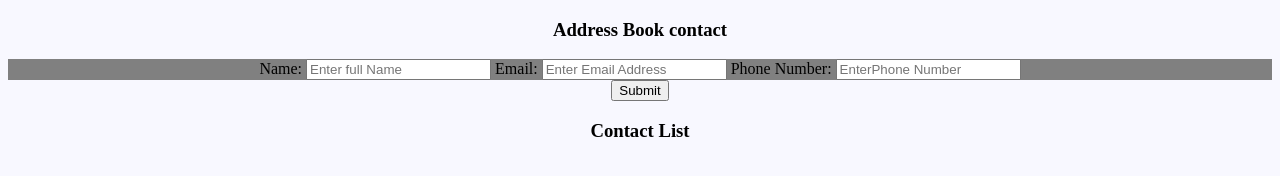
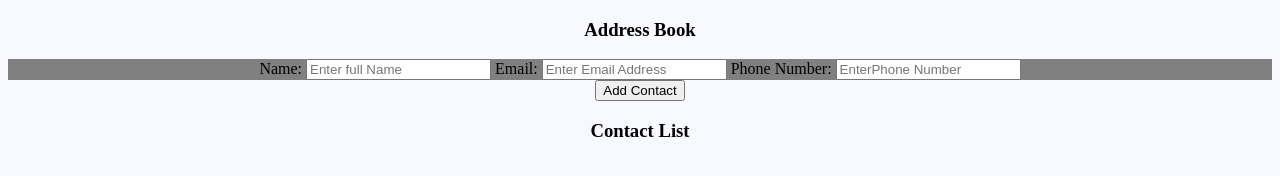
Before and after one commit to Ezeko/Address-Book, a plain HTML site: page index.html in a window 1280 px wide. Drawn offline with Linux system fonts and the light colour scheme.

Commit message:
Update index.html

```diff
--- a/index.html
+++ b/index.html
@@ -2,14 +2,15 @@
 <html>
     <head>
         <meta charset="utf-8">
-        <title>Address Book</title>
+	 <meta name="viewport" content="width=device-width, initial-scale-1">
+        <title>ADDRESS BOOK</title>
 		<link rel="stylesheet" type="text/css" href="contact.css">
 
     </head>
     <body>
         <div class="form-style">
             <secion id="Add-Contact">
-                <div class="form-style-heading"><h3>Address Book contact</h3></div>
+                <div class="form-style-heading"><h3>Address Book</h3></div>
 
                 <form id="contactForm">
                     <label for="Name">
@@ -24,7 +25,7 @@
                         <input type="text" id="phoneNumber" class="input-field" value="" placeholder="EnterPhone Number">
                     </label>
                 </form>
-                <button id="buttonAdd">Submit</button>
+                <button id="buttonAdd">Add Contact</button>
             </secion>
 
             <section id="Contacts-List">
```
